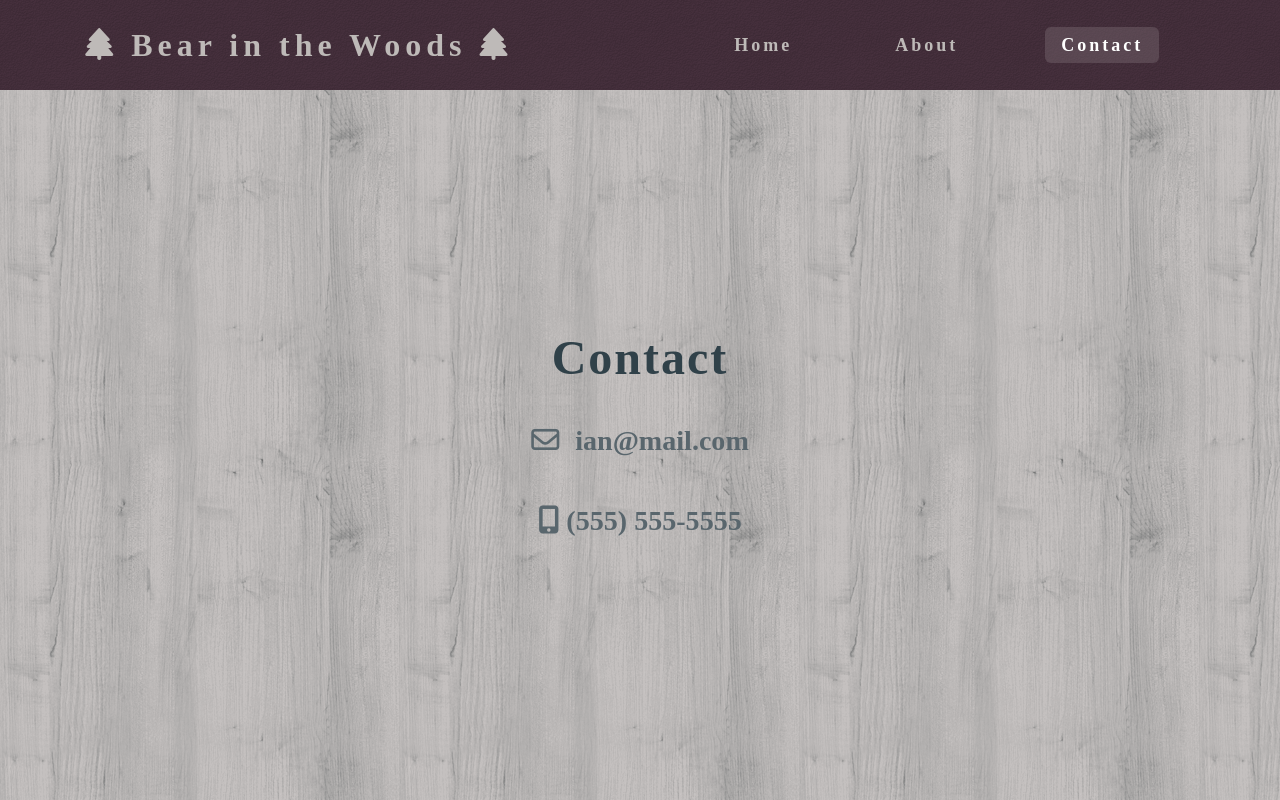
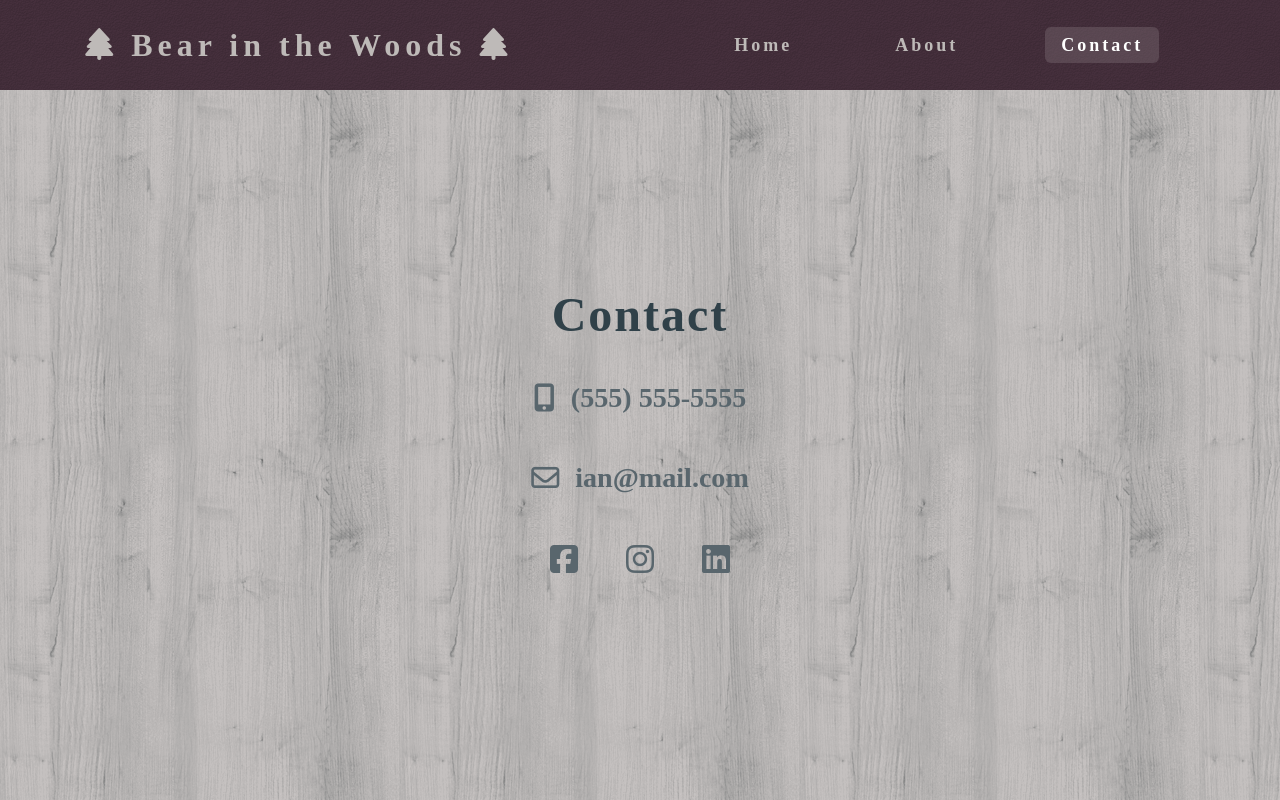
Before and after one commit to davemgj84/bear-in-the-woods, a React (Create React App) app: page /contact in a window 1280 px wide. Built offline with nearby package versions, Linux system fonts and the light colour scheme; a web font is replaced by a local one.

Commit message:
add social media links on contact page

```diff
--- a/src/components/Contact.jsx
+++ b/src/components/Contact.jsx
@@ -8,15 +8,36 @@ const Contact = () => {
         <div className="contact-container">
           <h1>Contact</h1>
           <h3>
+            <a className="phone" href="tel:5551234567" rel="noreferrer">
+              <i className="fas fa-mobile-alt"></i>(555) 555-5555
+            </a>
+          </h3>
+          <h3>
             <a className="email" href="#" rel="noreferrer" target="_blank">
               <i className="far fa-envelope "></i>ian@mail.com
             </a>
           </h3>
-          <h3>
-            <a className="phone" href="tel:5551234567" rel="noreferrer">
-              <i className="fas fa-mobile-alt"></i> (555) 555-5555
-            </a>
-          </h3>
+          <div className="socials">
+            <h3>
+              <a
+                href="https://www.facebook.com/bearinthewoodscarpentry"
+                rel="noreferrer"
+                target="_blank"
+              >
+                <i className="fab fa-facebook-square"></i>
+              </a>
+            </h3>
+            <h3>
+              <a href="#" rel="noreferrer" target="_blank">
+                <i className="fab fa-instagram"></i>
+              </a>
+            </h3>
+            <h3>
+              <a href="#" rel="noreferrer" target="_blank">
+                <i className="fab fa-linkedin"></i>
+              </a>
+            </h3>
+          </div>
         </div>
       </section>
     </>
--- a/src/styles/Contact.scss
+++ b/src/styles/Contact.scss
@@ -16,11 +16,6 @@
     justify-content: center;
     align-items: center;
     flex-direction: column;
-  }
-
-  a {
-    color: inherit;
-  }
 
     h1 {
       color: #304149;
@@ -38,31 +33,35 @@
       }
     }
 
+    a {
+      color: inherit;
+    }
+
     .email {
       display: flex;
       align-items: center;
-  }
-
       .fa-envelope {
         margin-right: 1rem;
       }
+    }
 
-  .github {
+    .phone {
       display: flex;
       align-items: center;
+      .fa-mobile-alt {
+        margin-right: 1rem;
+      }
     }
 
-  .fa-github {
-    margin-right: 1rem;
+    .socials {
+      display: flex;
+      justify-content: center;
+      h3 {
+        font-size: 32px;
+        margin: 1.5rem;
+        transition: ease-in-out 0.3s;
       }
-
-  .linked-in {
-    display: flex;
-    align-items: center;
     }
-
-  .fa-linkedin {
-    margin-right: 1rem;
   }
 
   @keyframes fadeIn {
```
Lines whose indentation alone changed are shown as unchanged.
